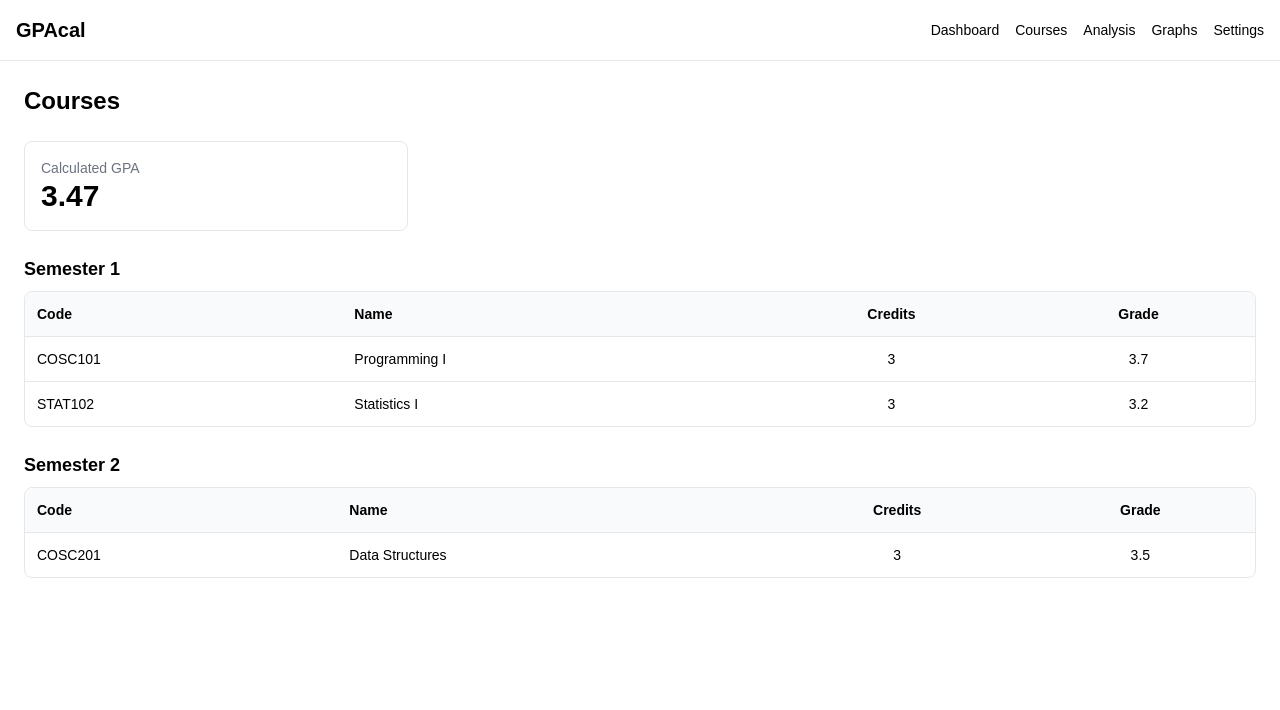
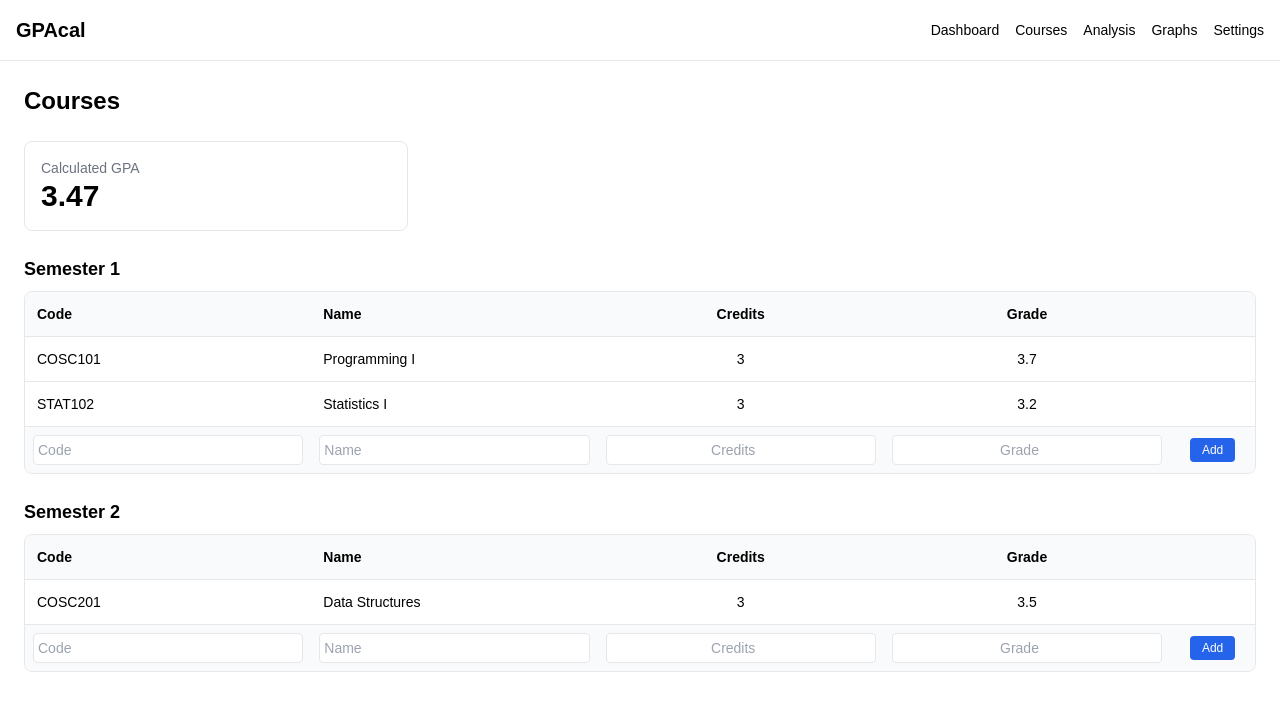
Before and after one commit to rux-xy/GPAcal, a React (Vite) app: page /courses in a window 1280 px wide. Shown: the top 710 px of the page. Built offline with nearby package versions, Linux system fonts and the light colour scheme; the HTML template or start-up script is replaced by a standard one.

Commit message:
Add inline course entry per semester

```diff
--- a/src/components/CourseTable.tsx
+++ b/src/components/CourseTable.tsx
@@ -1,10 +1,46 @@
+import { useState } from "react";
 import type { Course } from "../utils/gpaCalculator";
 
 type CourseTableProps = {
   courses: Course[];
+  semester: number;
+  onAddCourse: (course: Course) => void;
 };
 
-function CourseTable({ courses }: CourseTableProps) {
+function CourseTable({ courses, semester, onAddCourse }: CourseTableProps) {
+  const [newCourse, setNewCourse] = useState<Course>({
+    code: "",
+    name: "",
+    credits: 0,
+    grade: 0,
+    semester,
+  });
+
+  function handleChange(e: React.ChangeEvent<HTMLInputElement>) {
+    const { name, value } = e.target;
+
+    setNewCourse({
+      ...newCourse,
+      [name]: name === "credits" || name === "grade" ? Number(value) : value,
+    });
+  }
+
+  function handleAdd() {
+    if (!newCourse.code || !newCourse.name || newCourse.credits <= 0) {
+      return;
+    }
+
+    onAddCourse(newCourse);
+
+    setNewCourse({
+      code: "",
+      name: "",
+      credits: 0,
+      grade: 0,
+      semester,
+    });
+  }
+
   return (
     <div className="border rounded-lg overflow-hidden">
       <table className="w-full text-sm">
@@ -14,26 +50,75 @@ function CourseTable({ courses }: CourseTableProps) {
             <th className="p-3 text-left">Name</th>
             <th className="p-3 text-center">Credits</th>
             <th className="p-3 text-center">Grade</th>
+            <th className="p-3"></th>
           </tr>
         </thead>
 
         <tbody>
-          {courses.length === 0 ? (
-            <tr>
-              <td colSpan={4} className="p-4 text-center text-gray-500">
-                No courses added yet
-              </td>
+          {courses.map((course) => (
+            <tr key={course.code} className="border-t">
+              <td className="p-3">{course.code}</td>
+              <td className="p-3">{course.name}</td>
+              <td className="p-3 text-center">{course.credits}</td>
+              <td className="p-3 text-center">{course.grade}</td>
+              <td className="p-3"></td>
             </tr>
-          ) : (
-            courses.map((course) => (
-              <tr key={course.code} className="border-t">
-                <td className="p-3">{course.code}</td>
-                <td className="p-3">{course.name}</td>
-                <td className="p-3 text-center">{course.credits}</td>
-                <td className="p-3 text-center">{course.grade}</td>
-              </tr>
-            ))
-          )}
+          ))}
+
+          {/* Input row */}
+          <tr className="border-t bg-gray-50">
+            <td className="p-2">
+              <input
+                name="code"
+                value={newCourse.code}
+                onChange={handleChange}
+                placeholder="Code"
+                className="w-full border p-1 rounded"
+              />
+            </td>
+
+            <td className="p-2">
+              <input
+                name="name"
+                value={newCourse.name}
+                onChange={handleChange}
+                placeholder="Name"
+                className="w-full border p-1 rounded"
+              />
+            </td>
+
+            <td className="p-2">
+              <input
+                type="number"
+                name="credits"
+                value={newCourse.credits || ""}
+                onChange={handleChange}
+                placeholder="Credits"
+                className="w-full border p-1 rounded text-center"
+              />
+            </td>
+
+            <td className="p-2">
+              <input
+                type="number"
+                step="0.1"
+                name="grade"
+                value={newCourse.grade || ""}
+                onChange={handleChange}
+                placeholder="Grade"
+                className="w-full border p-1 rounded text-center"
+              />
+            </td>
+
+            <td className="p-2 text-center">
+              <button
+                onClick={handleAdd}
+                className="bg-blue-600 text-white px-3 py-1 rounded text-xs hover:bg-blue-700"
+              >
+                Add
+              </button>
+            </td>
+          </tr>
         </tbody>
       </table>
     </div>
--- a/src/pages/Courses.tsx
+++ b/src/pages/Courses.tsx
@@ -37,6 +37,10 @@ function Courses() {
     return acc;
   }, {} as Record<number, Course[]>);
 
+  function handleAddCourse(course: Course) {
+    setCourses((prev) => [...prev, course]);
+  }
+
   return (
     <div className="p-6 space-y-6">
       <h1 className="text-2xl font-bold">Courses</h1>
@@ -51,7 +55,11 @@ function Courses() {
           <div key={semester} className="space-y-2">
             <h2 className="text-lg font-semibold">Semester {semester}</h2>
 
-            <CourseTable courses={coursesBySemester[Number(semester)]} />
+            <CourseTable
+              courses={coursesBySemester[Number(semester)]}
+              semester={Number(semester)}
+              onAddCourse={handleAddCourse}
+            />
           </div>
         ))}
       </div>
```
